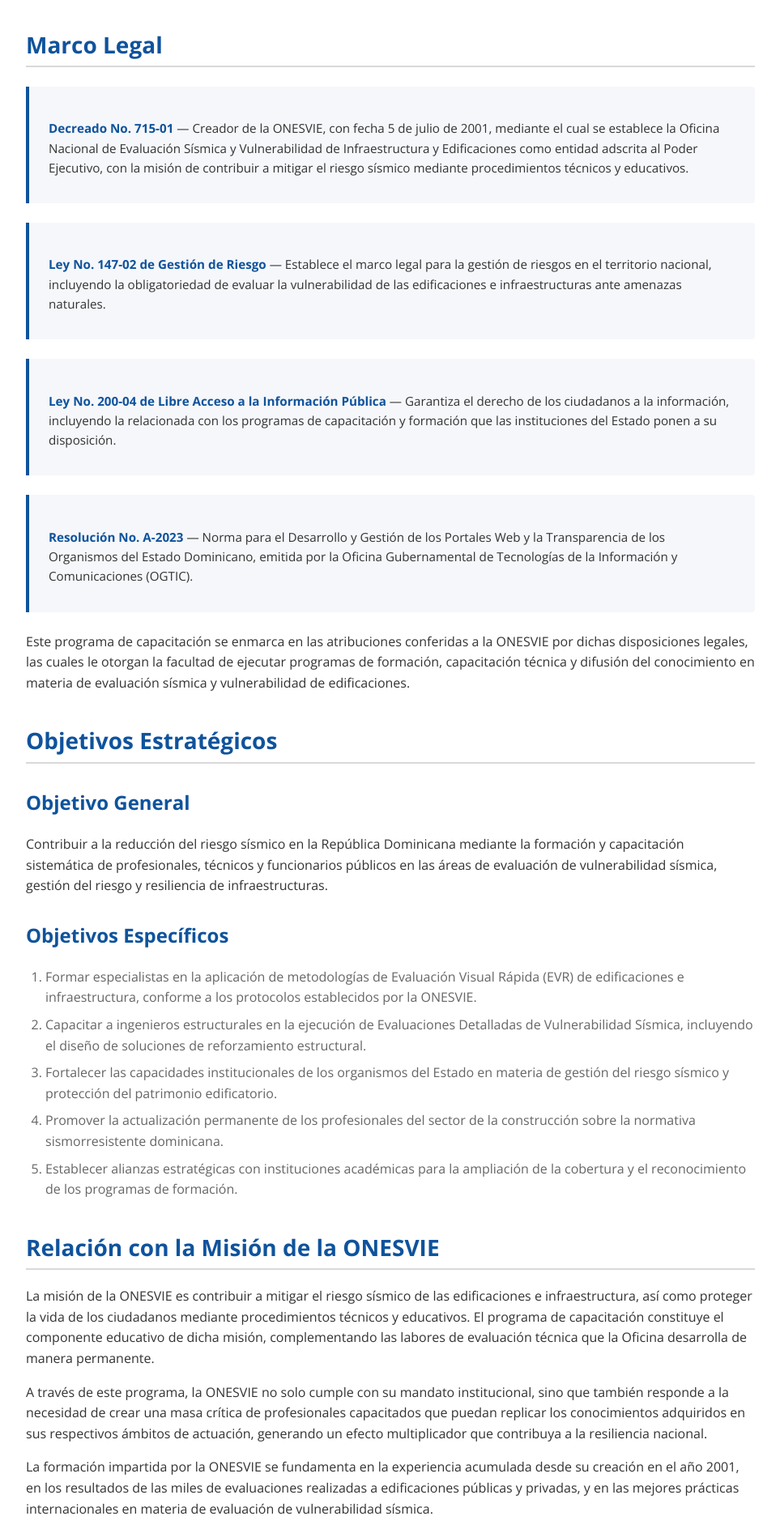
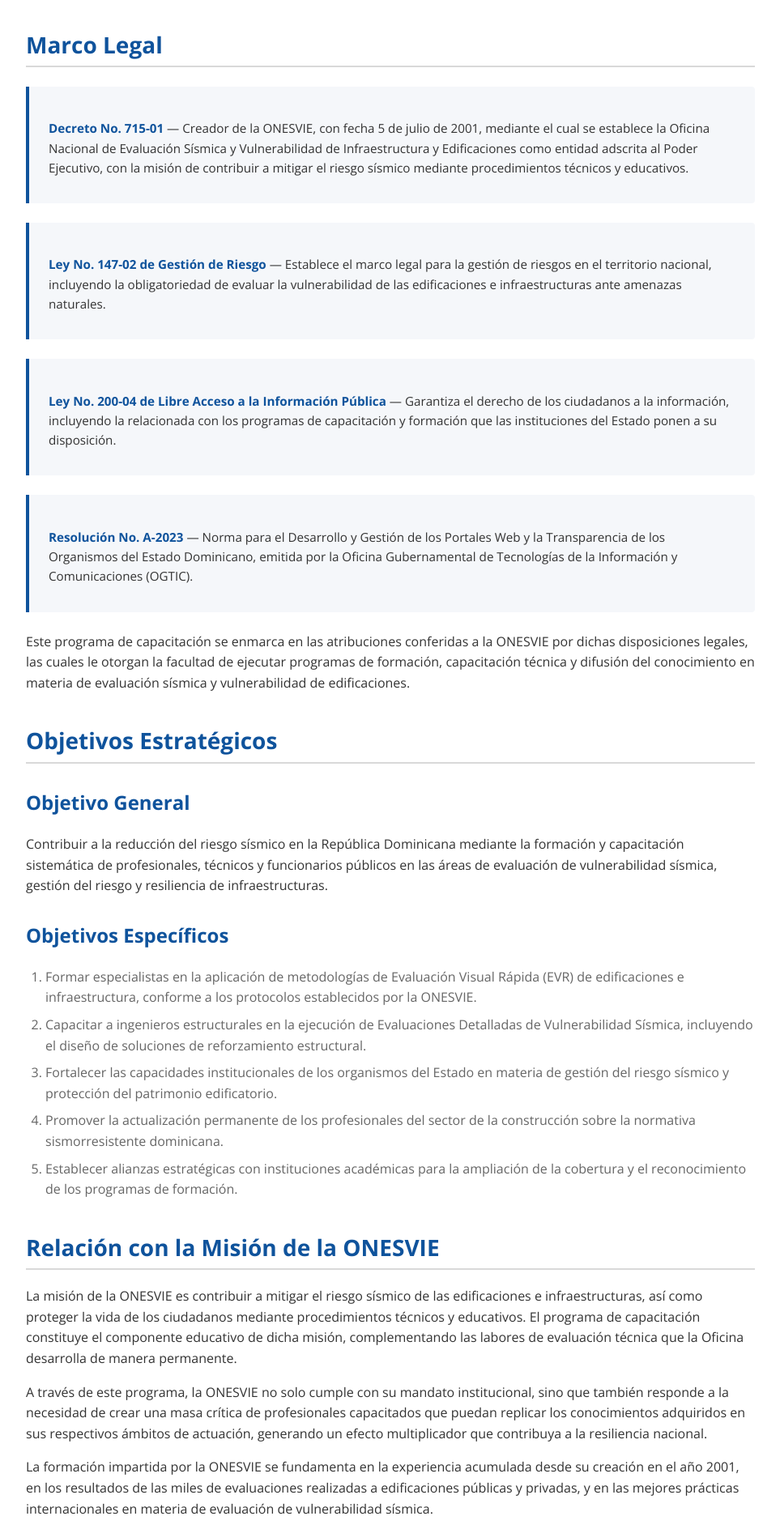
Before and after one commit to LanXerZ/onesvie-subdominio-reed, an Eleventy site: page src/sobre-iniciativa.njk in a window 1280 px wide. Shown: the part 709-2597 px from the top of the page at 81% size, without its empty margins (158-1121 px from the left). Built offline with nearby package versions, Linux system fonts and the light colour scheme; Eleventy itself is replaced by a stand-in of ours; files that its build step writes are made by us from their sources.

Commit message:
Corrige texto en sobre-iniciativa: typo Decreado->Decreto, conformidad->en conformidad, infraestructura->infraestructuras

```diff
--- a/src/sobre-iniciativa.njk
+++ b/src/sobre-iniciativa.njk
@@ -20,11 +20,11 @@
       <h2>Justificación Institucional</h2>
       <p>La República Dominicana se encuentra ubicada en una zona de alta actividad sísmica, siendo históricamente afectada por terremotos de gran magnitud. El sismo de 1946, con una magnitud estimada de 8.1 en la escala de Richter, representa el precedente más significativo de la vulnerabilidad del territorio nacional ante estos fenómenos naturales.</p>
       <p>En este contexto, la ONESVIE, como organismo rector en materia de evaluación sísmica y vulnerabilidad de infraestructura, tiene la responsabilidad de no solo ejecutar evaluaciones técnicas, sino también de promover la formación y capacitación de profesionales y funcionarios que contribuyan a la construcción de un país más resiliente.</p>
-      <p>El presente programa de capacitación constituye una respuesta directa a la necesidad de transferir conocimiento técnico-científico a los actores clave del sector de la construcción, la gestión de riesgos y la administración pública, garantizando que las evaluaciones de vulnerabilidad sísmica se realicen con los más altos estándares de calidad y conformidad con la normativa vigente.</p>
+      <p>El presente programa de capacitación constituye una respuesta directa a la necesidad de transferir conocimiento técnico-científico a los actores clave del sector de la construcción, la gestión de riesgos y la administración pública, garantizando que las evaluaciones de vulnerabilidad sísmica se realicen con los más altos estándares de calidad y en conformidad con la normativa vigente.</p>
 
       <h2>Marco Legal</h2>
       <div class="marco-legal-box">
-        <p><strong>Decreado No. 715-01</strong> — Creador de la ONESVIE, con fecha 5 de julio de 2001, mediante el cual se establece la Oficina Nacional de Evaluación Sísmica y Vulnerabilidad de Infraestructura y Edificaciones como entidad adscrita al Poder Ejecutivo, con la misión de contribuir a mitigar el riesgo sísmico mediante procedimientos técnicos y educativos.</p>
+        <p><strong>Decreto No. 715-01</strong> — Creador de la ONESVIE, con fecha 5 de julio de 2001, mediante el cual se establece la Oficina Nacional de Evaluación Sísmica y Vulnerabilidad de Infraestructura y Edificaciones como entidad adscrita al Poder Ejecutivo, con la misión de contribuir a mitigar el riesgo sísmico mediante procedimientos técnicos y educativos.</p>
       </div>
       <div class="marco-legal-box">
         <p><strong>Ley No. 147-02 de Gestión de Riesgo</strong> — Establece el marco legal para la gestión de riesgos en el territorio nacional, incluyendo la obligatoriedad de evaluar la vulnerabilidad de las edificaciones e infraestructuras ante amenazas naturales.</p>
@@ -51,7 +51,7 @@
       </ol>
 
       <h2>Relación con la Misión de la ONESVIE</h2>
-      <p>La misión de la ONESVIE es contribuir a mitigar el riesgo sísmico de las edificaciones e infraestructura, así como proteger la vida de los ciudadanos mediante procedimientos técnicos y educativos. El programa de capacitación constituye el componente educativo de dicha misión, complementando las labores de evaluación técnica que la Oficina desarrolla de manera permanente.</p>
+      <p>La misión de la ONESVIE es contribuir a mitigar el riesgo sísmico de las edificaciones e infraestructuras, así como proteger la vida de los ciudadanos mediante procedimientos técnicos y educativos. El programa de capacitación constituye el componente educativo de dicha misión, complementando las labores de evaluación técnica que la Oficina desarrolla de manera permanente.</p>
       <p>A través de este programa, la ONESVIE no solo cumple con su mandato institucional, sino que también responde a la necesidad de crear una masa crítica de profesionales capacitados que puedan replicar los conocimientos adquiridos en sus respectivos ámbitos de actuación, generando un efecto multiplicador que contribuya a la resiliencia nacional.</p>
       <p>La formación impartida por la ONESVIE se fundamenta en la experiencia acumulada desde su creación en el año 2001, en los resultados de las miles de evaluaciones realizadas a edificaciones públicas y privadas, y en las mejores prácticas internacionales en materia de evaluación de vulnerabilidad sísmica.</p>
 
```
